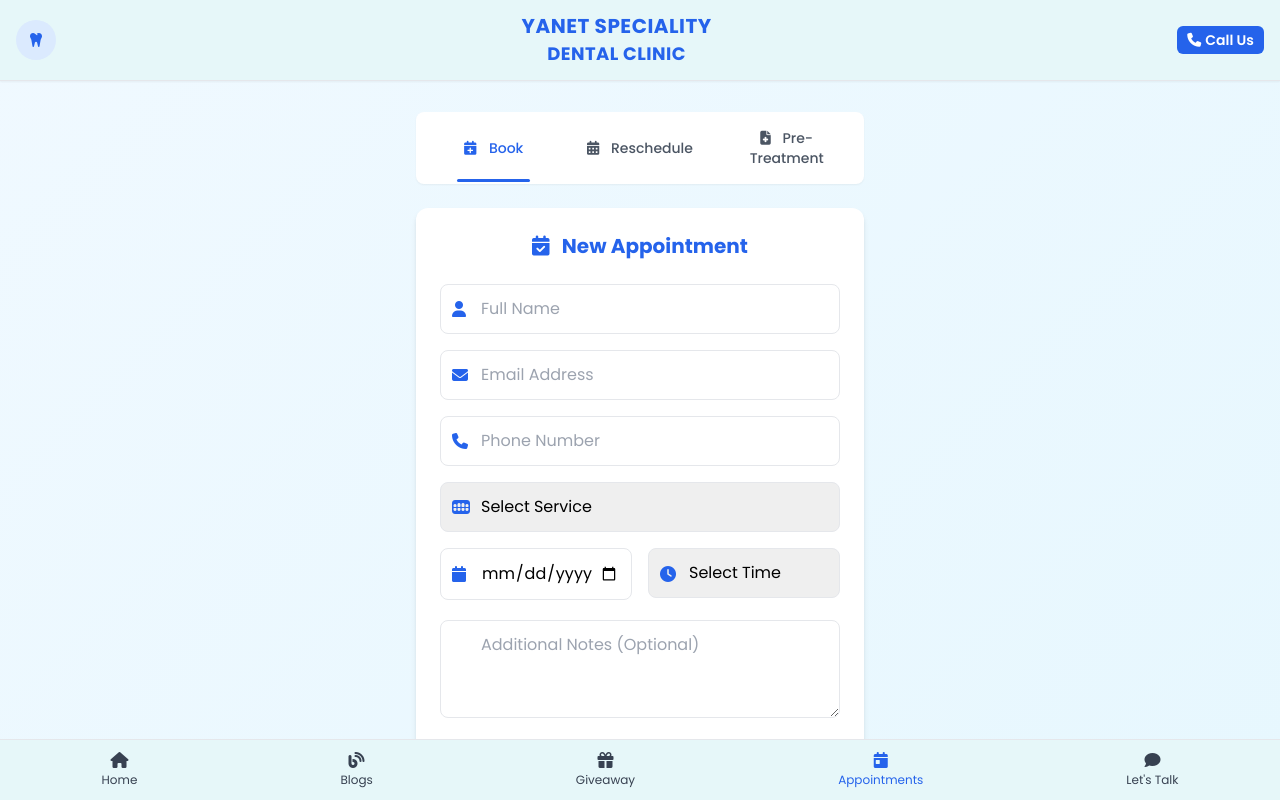
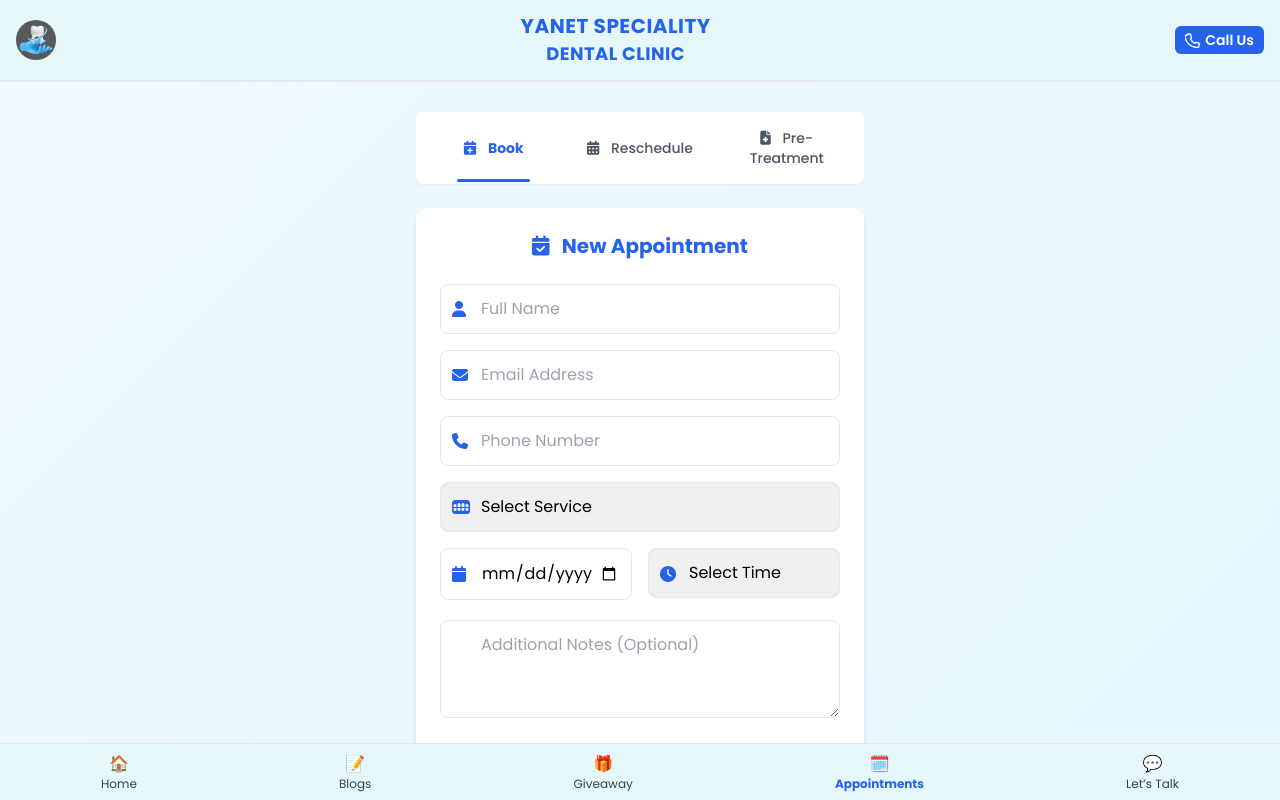
Before and after one commit to abenierg153-netizen/abenier-site, a plain HTML site: page appointments.html in a window 1280 px wide. Shown: the top 800 px of the page. Drawn offline with nearby package versions, Linux system fonts and the light colour scheme.

Commit message:
Update appointments.html

```diff
--- a/appointments.html
+++ b/appointments.html
@@ -98,18 +98,31 @@
 <!-- HEADER -->
 <header class="bg-[#E6F7F9] shadow-sm border-b border-gray-200 fixed top-0 left-0 w-full z-50 backdrop-blur-sm">
   <div class="container mx-auto flex items-center justify-between px-4 py-2 sm:py-3">
+
+    <!-- Left side: Logo -->
     <div class="flex items-center space-x-2">
-                <div class="w-10 h-10 rounded-full bg-blue-100 flex items-center justify-center">
-                    <i class="fas fa-tooth text-blue-600"></i>
+      <img src="images/teeth_logo_circle.png" alt="Tooth Logo" class="w-10 h-10 rounded-full object-cover">
     </div>
+
+    <!-- Center: Clinic Title -->
+    <div class="flex flex-col items-center leading-tight flex-grow text-center">
+      <h1 class="font-extrabold text-lg sm:text-xl tracking-wide text-[#2563EB]">
+        YANET SPECIALITY
+      </h1>
+      <h2 class="font-extrabold text-base sm:text-lg tracking-wide text-[#2563EB]">
+        DENTAL CLINIC
+      </h2>
     </div>
-            <div class="flex flex-col items-center leading-tight flex-grow text-center">
-                <h1 class="font-extrabold text-lg sm:text-xl tracking-wide text-[#2563EB]">YANET SPECIALITY</h1>
-                <h2 class="font-extrabold text-base sm:text-lg tracking-wide text-[#2563EB]">DENTAL CLINIC</h2>
-            </div>
+
+    <!-- Right side: Call Us -->
     <div class="flex items-center space-x-2">
-                <a href="tel:0116662828" class="flex items-center space-x-1 bg-[#2563EB] text-white text-xs sm:text-sm font-semibold px-2.5 py-1 rounded-md hover:bg-blue-700 transition">
-                    <i class="fas fa-phone"></i> <span>Call Us</span>
+      <a href="tel:0116662828"
+         class="flex items-center space-x-1 bg-[#2563EB] text-white text-xs sm:text-sm font-semibold px-2.5 py-1 rounded-md hover:bg-blue-700 transition">
+        <svg xmlns="http://www.w3.org/2000/svg" class="h-3.5 w-3.5 sm:h-4 sm:w-4" fill="none" viewBox="0 0 24 24" stroke="currentColor" aria-hidden="true">
+          <path stroke-linecap="round" stroke-linejoin="round" stroke-width="2"
+                d="M3 5a2 2 0 012-2h2.28a1 1 0 01.948.684l1.518 4.553a1 1 0 01-.272 1.023l-1.3 1.3a16 16 0 006.586 6.586l1.3-1.3a1 1 0 011.023-.272l4.553 1.518A1 1 0 0121 18.72V21a2 2 0 01-2 2h-1c-9.941 0-18-8.059-18-18V5z" />
+        </svg>
+        <span>Call Us</span>
       </a>
     </div>
   </div>
@@ -317,31 +330,65 @@
         </div>
     </main>
 
-    <!-- Sticky Bottom Navigation -->
-    <nav class="fixed bottom-0 left-0 w-full bg-[#E6F7F9] border-t border-gray-200 shadow-sm flex justify-around py-3 z-50 backdrop-blur-sm">
-        <a href="index.html" class="flex flex-col items-center text-gray-700 hover:text-[#2563EB] transition">
-            <i class="fas fa-home"></i>
-            <span class="text-xs mt-1">Home</span>
+<!-- ✅ FINAL FIXED STICKY BOTTOM NAVIGATION -->
+<nav class="fixed bottom-0 left-0 w-full bg-[#E6F7F9] border-t border-gray-200 shadow-sm flex justify-around py-2 z-50 backdrop-blur-sm">
+  <!-- Home Button -->
+  <a href="index.html" id="homeBtn" class="nav-btn flex flex-col items-center text-gray-700 hover:text-[#2563EB] transition">
+    <span>🏠</span>
+    <span class="text-xs">Home</span>
   </a>
-        <a href="blogs.html" class="flex flex-col items-center text-gray-700 hover:text-[#2563EB] transition">
-            <i class="fas fa-blog"></i>
-            <span class="text-xs mt-1">Blogs</span>
+
+  <!-- Blogs Button -->
+  <a href="blogs.html" id="blogsBtn" class="nav-btn flex flex-col items-center text-gray-700 hover:text-[#2563EB] transition">
+    <span>📝</span>
+    <span class="text-xs">Blogs</span>
   </a>
-        <a href="giveaway.html" class="flex flex-col items-center text-gray-700 hover:text-[#2563EB] transition">
-            <i class="fas fa-gift"></i>
-            <span class="text-xs mt-1">Giveaway</span>
+
+  <!-- Giveaway Button -->
+  <a href="giveaway.html" id="giveawayBtn" class="nav-btn flex flex-col items-center text-gray-700 hover:text-[#2563EB] transition">
+    <span>🎁</span>
+    <span class="text-xs">Giveaway</span>
   </a>
-        <a href="appointments.html" class="flex flex-col items-center text-[#2563EB] transition">
-            <i class="fas fa-calendar-day"></i>
-            <span class="text-xs mt-1">Appointments</span>
+
+  <!-- Appointments Button -->
+  <a href="appointments.html" id="appointmentsBtn" class="nav-btn flex flex-col items-center text-gray-700 hover:text-[#2563EB] transition">
+    <span>🗓️</span>
+    <span class="text-xs">Appointments</span>
   </a>
-        <a href="chat.html" class="flex flex-col items-center text-gray-700 hover:text-[#2563EB] transition">
-            <i class="fas fa-comment"></i>
-            <span class="text-xs mt-1">Let's Talk</span>
+
+  <!-- Let's Talk Button -->
+  <a href="chat.html" id="chatBtn" class="nav-btn flex flex-col items-center text-gray-700 hover:text-[#2563EB] transition">
+    <span>💬</span>
+    <span class="text-xs">Let’s Talk</span>
   </a>
 </nav>
 
+<!-- ✅ ACTIVE STYLE -->
+<style>
+  .active {
+    color: #2563EB; /* theme blue */
+    font-weight: bold;
+  }
+</style>
+
+<!-- ✅ ACTIVE PAGE HIGHLIGHT SCRIPT -->
 <script>
+  document.addEventListener("DOMContentLoaded", () => {
+    const path = window.location.pathname;
+
+    if (path.includes("blogs")) {
+      document.getElementById("blogsBtn").classList.add("active");
+    } else if (path.includes("giveaway")) {
+      document.getElementById("giveawayBtn").classList.add("active");
+    } else if (path.includes("appointments")) {
+      document.getElementById("appointmentsBtn").classList.add("active");
+    } else if (path.includes("chat")) {
+      document.getElementById("chatBtn").classList.add("active");
+    } else {
+      document.getElementById("homeBtn").classList.add("active");
+    }
+  });
+</script>
         // Tab switching functionality
         document.addEventListener('DOMContentLoaded', function() {
             const tabButtons = document.querySelectorAll('.tab-button');
```
Lines whose indentation alone changed are shown as unchanged.
